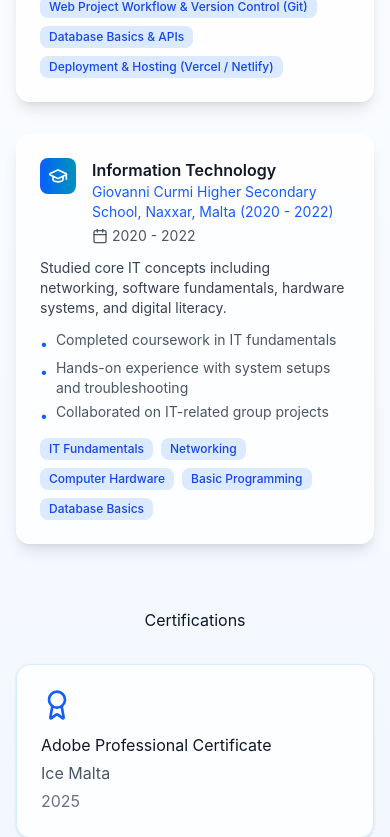
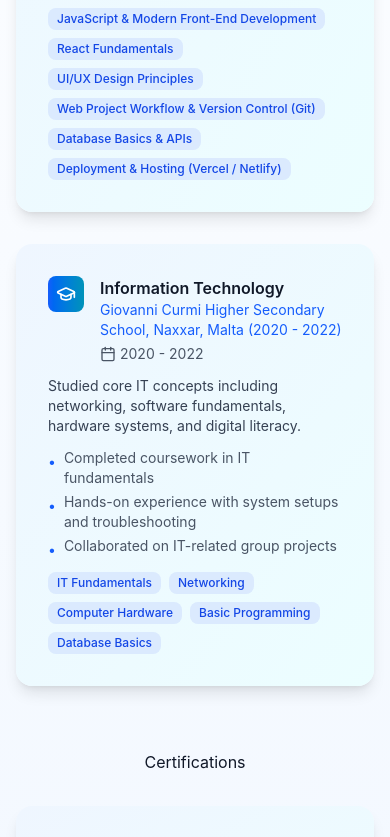
Before and after one commit to Poomsanthong/Portfolio-V2, a React (Vite) app: page / in a window 390 px wide. Shown: the part 4860-5697 px from the top of the page. Built offline with nearby package versions, Linux system fonts and the light colour scheme; no server answers.

Commit message:
refactor: update Education component styles for improved aesthetics and responsiveness

```diff
--- a/src/componets/Education.tsx
+++ b/src/componets/Education.tsx
@@ -32,8 +32,7 @@ const Education = () => {
             development and computer science.
           </p>
         </motion.div>
-
-        {/* Education Cards */}
+        `` {/* Education Cards */}
         <div className="space-y-8 max-w-4xl mx-auto">
           {EDUCATION.map((edu, index) => (
             <motion.div
@@ -41,7 +40,7 @@ const Education = () => {
               initial={{ opacity: 0, y: 30 }}
               animate={isInView ? { opacity: 1, y: 0 } : {}}
               transition={{ duration: 0.8, delay: index * 0.2 }}
-              className="bg-white/80 dark:bg-gray-800/80 rounded-xl p-6 shadow-lg hover:shadow-xl transition"
+              className="bg-gradient-to-br from-blue-50 to-cyan-50 dark:from-gray-800 dark:to-blue-950/50 rounded-2xl p-8 shadow-lg hover:shadow-xl transition-all"
             >
               {/* Header */}
               <div className="flex items-start gap-4 mb-3">
@@ -98,7 +97,6 @@ const Education = () => {
             </motion.div>
           ))}
         </div>
-
         {/* Certifications */}
         <motion.div
           initial={{ opacity: 0, y: 30 }}
@@ -117,7 +115,7 @@ const Education = () => {
                 animate={isInView ? { opacity: 1, scale: 1 } : {}}
                 transition={{ duration: 0.5, delay: 0.8 + index * 0.1 }}
                 whileHover={{ y: -5 }}
-                className="bg-white/80 dark:bg-gray-800/80 rounded-xl p-6 shadow border border-blue-100 dark:border-gray-700"
+                className="bg-gradient-to-br from-blue-50 to-cyan-50 dark:from-gray-800 dark:to-blue-950/50 rounded-2xl p-8 shadow-lg hover:shadow-xl transition-all"
               >
                 <div className="mb-3">
                   <Award className="w-8 h-8 text-blue-600 dark:text-cyan-400" />
```
